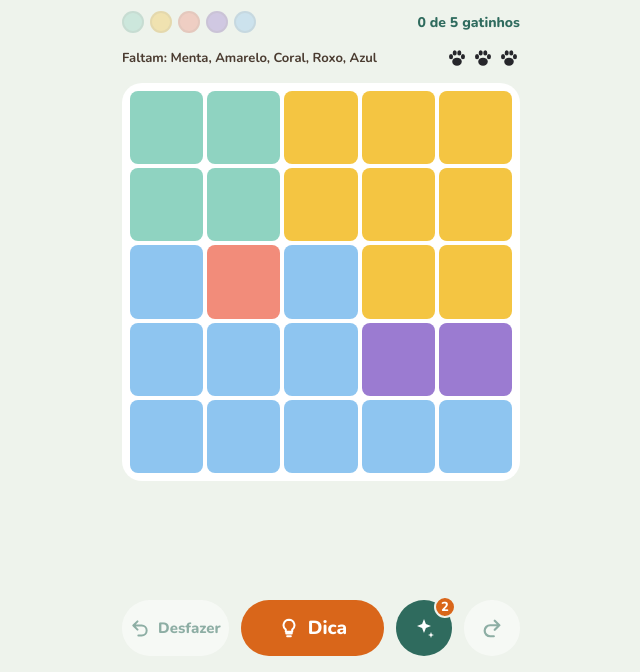
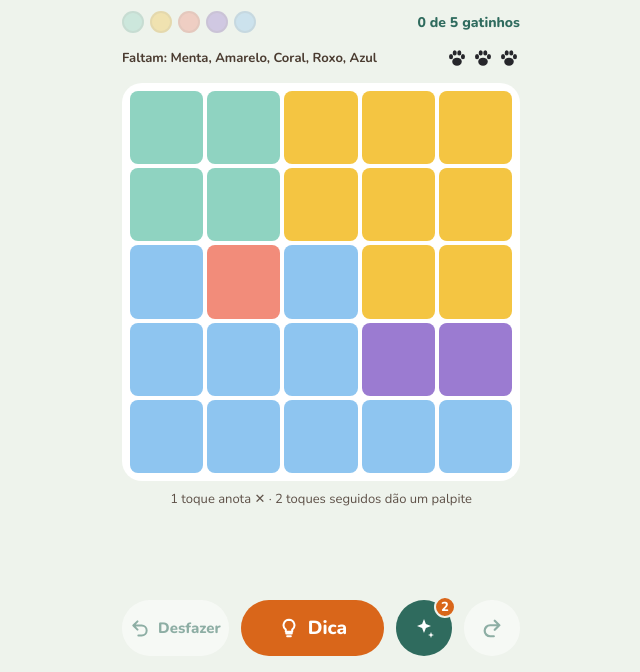
Before and after one commit to paulokmatos/gatinhos, a website built with Vite: page index.html in a window 1280 px wide. Shown: the part 128-800 px from the top of the page, without its empty margins (319-959 px from the left). Built offline with nearby package versions, Linux system fonts and the light colour scheme.

Commit message:
Troca o aviso de marca errada por uma dica fixa e discreta de como jogar
Co-Authored-By: Claude Sonnet 5.5 <noreply@anthropic.com>

```diff
--- a/index.html
+++ b/index.html
@@ -42,8 +42,8 @@
         <span id="missing" class="missing"></span>
         <div id="tries" class="tries" role="img"></div>
       </div>
-      <div id="warn" class="warn" role="status" hidden>Alguma marca ✕ está no lugar errado.</div>
       <div id="board" role="grid" aria-label="Tabuleiro"></div>
+      <p id="tip" class="tip">1 toque anota ✕ · 2 toques seguidos dão um palpite</p>
       <div id="hint" hidden></div>
       <div class="spacer"></div>
       <div class="bar">
--- a/src/ui/main.ts
+++ b/src/ui/main.ts
@@ -1,6 +1,5 @@
 import './style.css';
 import { applyHint, attemptsLeft, canHint, canRedo, canUndo, continueAfterLoss, dragX, elapsedMs, isLost, MAX_ATTEMPTS, newGame, pressHint, redo, restart, revealCat, tap, undo, type GameState } from '../core/game';
-import { findErrors } from '../core/hint';
 import { FIXED_LEVELS } from '../core/levels';
 import { requestLevel } from '../core/levelClient';
 import { COLOR_HEX, COLOR_NAMES, COLOR_SYMBOLS } from '../core/messages';
@@ -83,7 +82,7 @@ function render(): void {
   const left = attemptsLeft(g);
   $('tries').innerHTML = Array.from({ length: MAX_ATTEMPTS }, (_, k) => PAW(k < left)).join('');
   $('tries').setAttribute('aria-label', `${left} de ${MAX_ATTEMPTS} tentativas restantes`);
-  $('warn').hidden = findErrors(g.puzzle, g.cells).length === 0 || g.won;
+  $('tip').hidden = g.won;
 
   $('title').textContent = `Nível ${level}`;
   $('sub').textContent = `${g.puzzle.difficulty ? DIFFICULTY_LABEL[g.puzzle.difficulty] : 'Fixa'} · ${n}×${n} · ${fmt(elapsedMs(g))}`;
@@ -152,7 +151,7 @@ function showLoading(k: number): void {
   $('found').textContent = '';
   $('missing').textContent = '';
   $('tries').innerHTML = '';
-  $('warn').hidden = true;
+  $('tip').hidden = true;
   $('overlay').hidden = true;
   $('sheet').hidden = true;
   const hint = $('hint');
--- a/src/ui/style.css
+++ b/src/ui/style.css
@@ -26,7 +26,6 @@ button:disabled { opacity: .5; cursor: default; }
 .tries { display: flex; gap: 4px; flex: none; align-items: center; }
 .tries svg { width: 22px; height: 22px; }
 #found { font-size: 14px; font-weight: 800; color: var(--mata); white-space: nowrap; }
-.warn { background: #fff; border-left: 0; border: 2px solid var(--erro); border-radius: 12px; padding: 8px 12px; font-size: 14px; font-weight: 700; color: #8f1f23; }
 [hidden] { display: none !important; }
 
 #board { --n: 8; --gap: 4px; background: #fff; border-radius: 20px; padding: 8px; display: grid; grid-template-columns: repeat(var(--n), minmax(0, 1fr)); gap: var(--gap); touch-action: none; user-select: none; -webkit-user-select: none; }
@@ -102,3 +101,4 @@ button:disabled { opacity: .5; cursor: default; }
 #app.loading .bar button, #app.loading .top button { pointer-events: none; opacity: .5; }
 #hint .bob { animation: bob 1.4s ease-in-out infinite; display: block; }
 @keyframes shimmer { 0% { background-position: 150% 0; } 100% { background-position: -50% 0; } }
+.tip { margin: -4px 0 0; text-align: center; font-size: 13px; line-height: 1.3; color: #5e5148; }
```
Also changed, not shown: README.md, docs/celular-carregando.png, docs/celular-dica.png, docs/celular-jogo.png, docs/celular-poderes.png, docs/celular-tentativas.png, docs/desktop-jogo.png.
